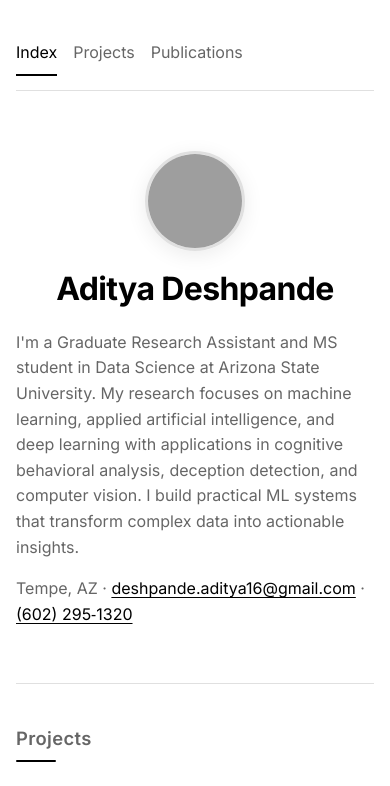
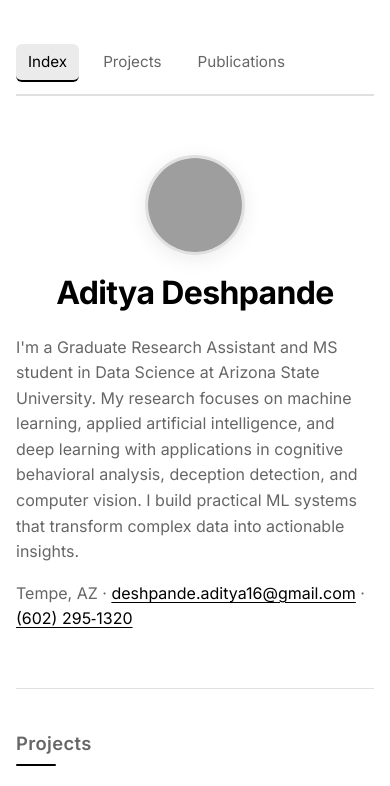
Before and after one commit to spacelord16/spacelord-portfolio, a plain HTML site: page index.html in a window 390 px wide. Shown: the top 786 px of the page. Drawn offline with Linux system fonts and the light colour scheme; no server answers; grey boxes are pictures that could not be loaded.

Commit message:
Fixed navigation bar overlay issues with enhanced backdrop filter, z-index, and improved hover states

```diff
--- a/css/styles.css
+++ b/css/styles.css
@@ -65,23 +65,34 @@ body {
   gap: 24px;
   align-items: center;
   border-bottom: 1px solid var(--line);
-  padding-bottom: 14px;
+  padding: 14px 0;
   position: sticky;
   top: 0;
-  backdrop-filter: saturate(140%) blur(4px);
-  background: color-mix(in oklab, var(--bg) 90%, transparent);
+  z-index: 1000;
+  backdrop-filter: saturate(180%) blur(20px);
+  background: color-mix(in oklab, var(--bg) 95%, transparent);
+  box-shadow: 0 1px 0 var(--line);
 }
 
 .top a {
   color: var(--muted);
   text-decoration: none;
-  padding: 8px 0;
+  padding: 8px 16px;
   border-bottom: 2px solid transparent;
+  border-radius: 6px;
+  transition: var(--transition);
+  position: relative;
+}
+
+.top a:hover {
+  color: var(--fg);
+  background: color-mix(in oklab, var(--fg) 10%, transparent);
 }
 
 .top a.active {
   color: var(--fg);
   border-color: var(--fg);
+  background: color-mix(in oklab, var(--fg) 8%, transparent);
 }
 
 /* Main Content */
@@ -395,8 +406,14 @@ footer {
   }
 
   .top {
-    gap: 16px;
+    gap: 12px;
     flex-wrap: wrap;
+    padding: 12px 0;
+  }
+
+  .top a {
+    padding: 6px 12px;
+    font-size: 0.95rem;
   }
 }
 
@@ -441,7 +458,7 @@ footer {
 }
 
 .metric-card::before {
-  content: '';
+  content: "";
   position: absolute;
   top: 0;
   left: 0;
@@ -499,7 +516,7 @@ footer {
 }
 
 .publication-card::before {
-  content: '';
+  content: "";
   position: absolute;
   top: 0;
   left: 0;
```
